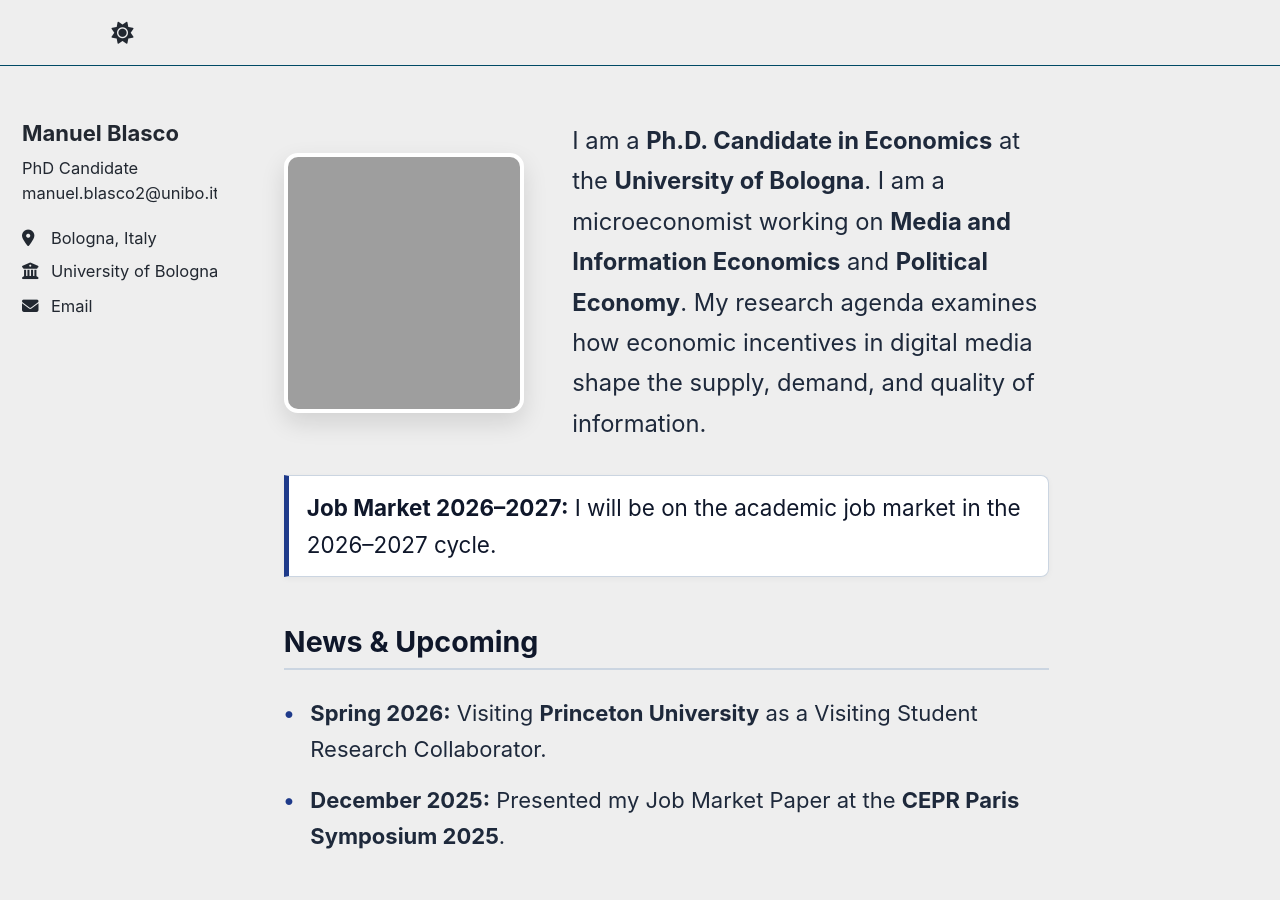
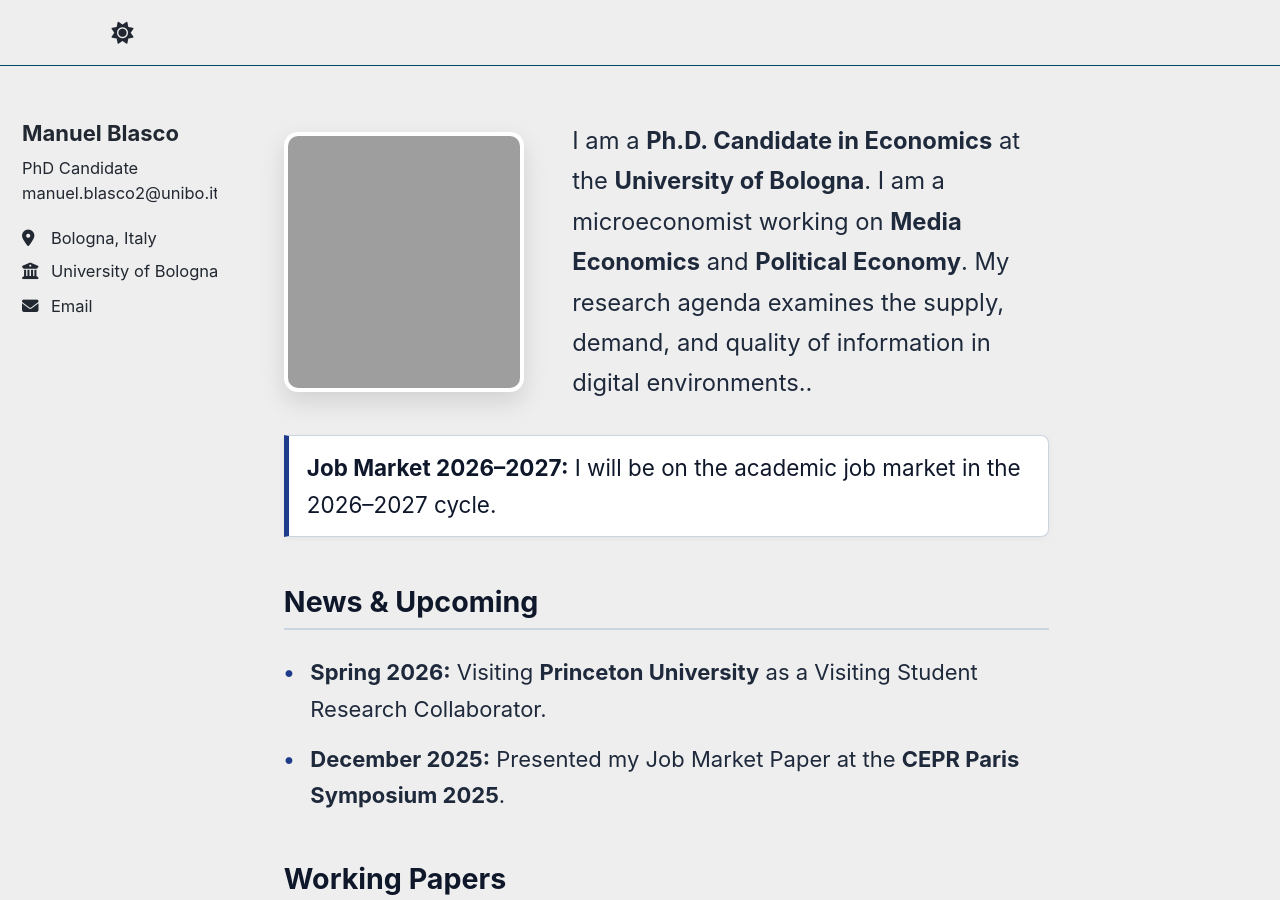
Before and after one commit to ManuelBlasco/manuelblasco.github.io, a Jekyll site: the page built from _pages/about.md, in a window 1280 px wide and 900 px high. Built offline with Jekyll 4.4.1, drawn with Linux system fonts in a browser that asks for light colours; a script that is not in the unit is left out.

Commit message:
Update about.md

```diff
--- a/_pages/about.md
+++ b/_pages/about.md
@@ -218,7 +218,7 @@ redirect_from:
     </div>
     <div class="hero-text">
       <div class="bio-lead">
-        I am a <strong>Ph.D. Candidate in Economics</strong> at the <strong>University of Bologna</strong>. I am a microeconomist working on <strong>Media and Information Economics</strong> and <strong>Political Economy</strong>. My research agenda examines how economic incentives in digital media shape the supply, demand, and quality of information.
+        I am a <strong>Ph.D. Candidate in Economics</strong> at the <strong>University of Bologna</strong>. I am a microeconomist working on <strong>Media Economics</strong> and <strong>Political Economy</strong>. My research agenda examines the supply, demand, and quality of information in digital environments..
       </div>
     </div>
   </div>
```
